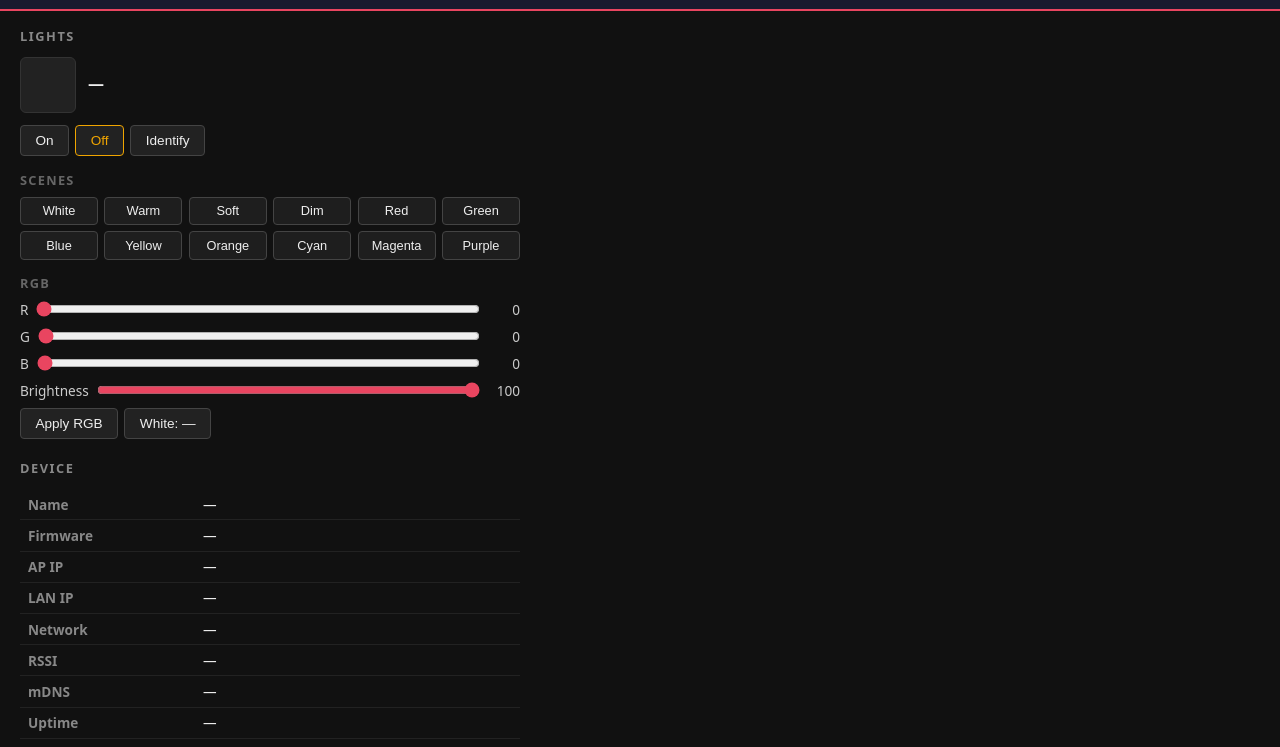
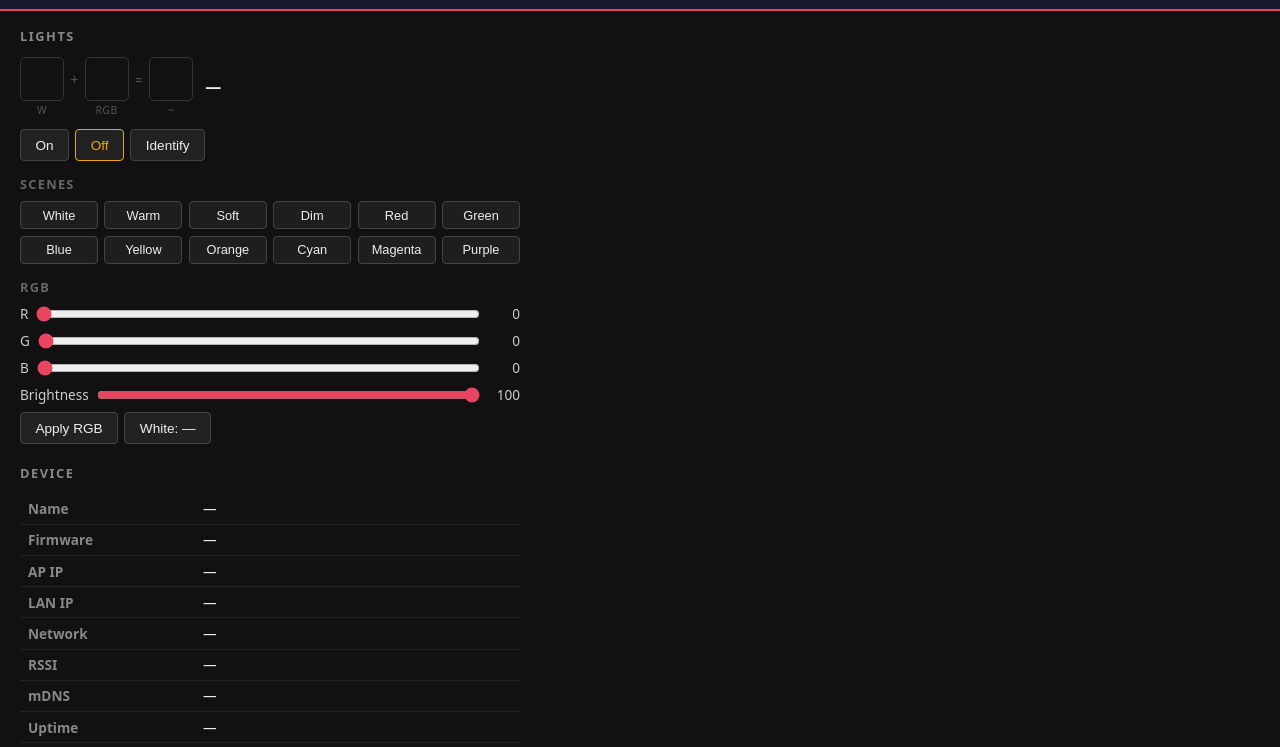
Before and after one commit to MStylesMS/px-wifi-light-esp8266, a plain HTML site: page data/index.html in a window 1280 px wide. Shown: the part 46-793 px from the top of the page. Drawn offline with Linux system fonts and the light colour scheme; no server answers.

Commit message:
feat: three-swatch color preview (WHITE + RGB = BLEND)
- WHITE box: #fff when white on, #111 when off (binary, no brightness scaling)
- RGB box: r,g,b scaled by brightness
- BLEND box: min(255, white_floor*white_on + rgb_scaled) per channel,
  WHITE_FLOOR=230 (hardcoded 10:1 hardware ratio)
- Labels W / RGB / ~ below each swatch

```diff
--- a/data/app.js
+++ b/data/app.js
@@ -55,15 +55,27 @@
       badge.className = 'badge ' + (d.mqtt_connected ? 'badge-ok' : 'badge-off');
     }
 
-    // Light preview
+    // Light preview — three swatches
     var on  = d.on;
-    var hex = on ? rgbToHex(d.r || 0, d.g || 0, d.b || 0) : '#000';
-    // Show white tint if white is on
-    if (on && d.white) {
-      hex = d.r || d.g || d.b ? hex : '#fff';
-    }
-    var swatch = $('color-swatch');
-    if (swatch) swatch.style.background = hex;
+    var br  = (d.brightness != null ? d.brightness : 100) / 100;
+    var whiteOn = !!(on && d.white);
+    var sr = Math.round((d.r || 0) * br);
+    var sg = Math.round((d.g || 0) * br);
+    var sb = Math.round((d.b || 0) * br);
+    var WHITE_FLOOR = 230;
+
+    var swW = $('swatch-white');
+    if (swW) swW.style.background = whiteOn ? '#fff' : '#111';
+
+    var swR = $('swatch-rgb');
+    if (swR) swR.style.background = on ? rgbToHex(sr, sg, sb) : '#111';
+
+    var floor = whiteOn ? WHITE_FLOOR : 0;
+    var blendR = on ? Math.min(255, floor + sr) : 0;
+    var blendG = on ? Math.min(255, floor + sg) : 0;
+    var blendB = on ? Math.min(255, floor + sb) : 0;
+    var swB = $('swatch-blend');
+    if (swB) swB.style.background = rgbToHex(blendR, blendG, blendB);
     setText('light-state-label', on ? 'ON' : 'OFF');
     setText('light-scene-label', d.scene || '');
 
--- a/data/index.html
+++ b/data/index.html
@@ -18,7 +18,22 @@
       <h2>Lights</h2>
 
       <div class="light-preview">
-        <div id="color-swatch"></div>
+        <div class="swatch-row">
+          <div class="swatch-col">
+            <div id="swatch-white" title="White channel"></div>
+            <span class="swatch-label">W</span>
+          </div>
+          <span class="swatch-op">+</span>
+          <div class="swatch-col">
+            <div id="swatch-rgb" title="RGB channels"></div>
+            <span class="swatch-label">RGB</span>
+          </div>
+          <span class="swatch-op">=</span>
+          <div class="swatch-col">
+            <div id="swatch-blend" title="Combined (approx)"></div>
+            <span class="swatch-label">~</span>
+          </div>
+        </div>
         <div class="light-meta">
           <span id="light-state-label">—</span>
           <span id="light-scene-label" class="dim-text"></span>
--- a/data/style.css
+++ b/data/style.css
@@ -66,14 +66,41 @@ h3 {
   margin-bottom: 0.75rem;
 }
 
-#color-swatch {
-  width: 56px;
-  height: 56px;
-  border-radius: 6px;
-  background: #222;
+.swatch-row {
+  display: flex;
+  align-items: center;
+  gap: 0.3rem;
+  flex-shrink: 0;
+}
+
+.swatch-col {
+  display: flex;
+  flex-direction: column;
+  align-items: center;
+  gap: 0.15rem;
+}
+
+.swatch-col > div {
+  width: 44px;
+  height: 44px;
+  border-radius: 5px;
+  background: #111;
   border: 1px solid #333;
-  flex-shrink: 0;
   transition: background 0.3s;
+}
+
+.swatch-op {
+  font-size: 0.85rem;
+  color: #555;
+  padding: 0 0.1rem;
+  margin-bottom: 1rem;
+}
+
+.swatch-label {
+  font-size: 0.65rem;
+  color: #555;
+  text-transform: uppercase;
+  letter-spacing: 0.05em;
 }
 
 .light-meta {
```
